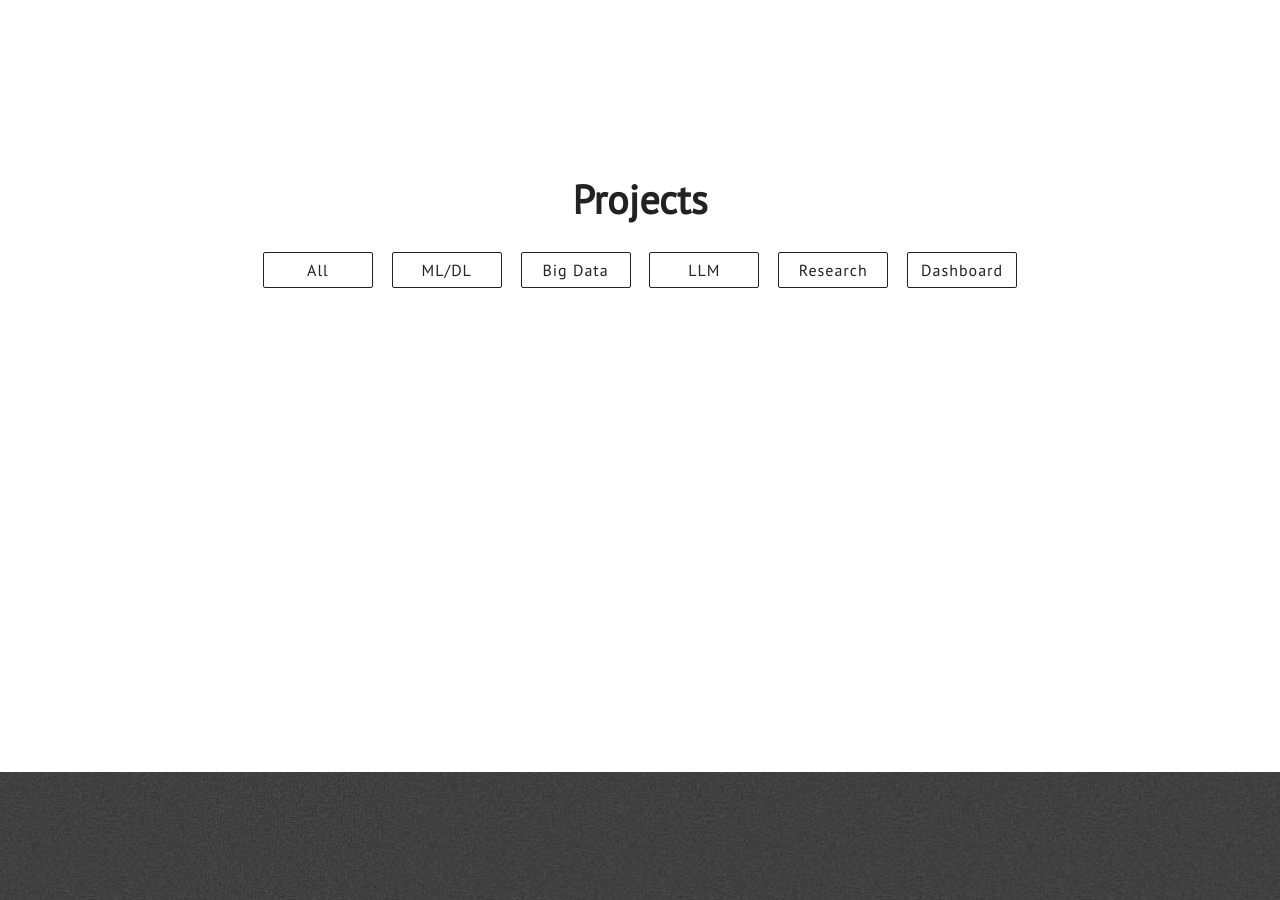
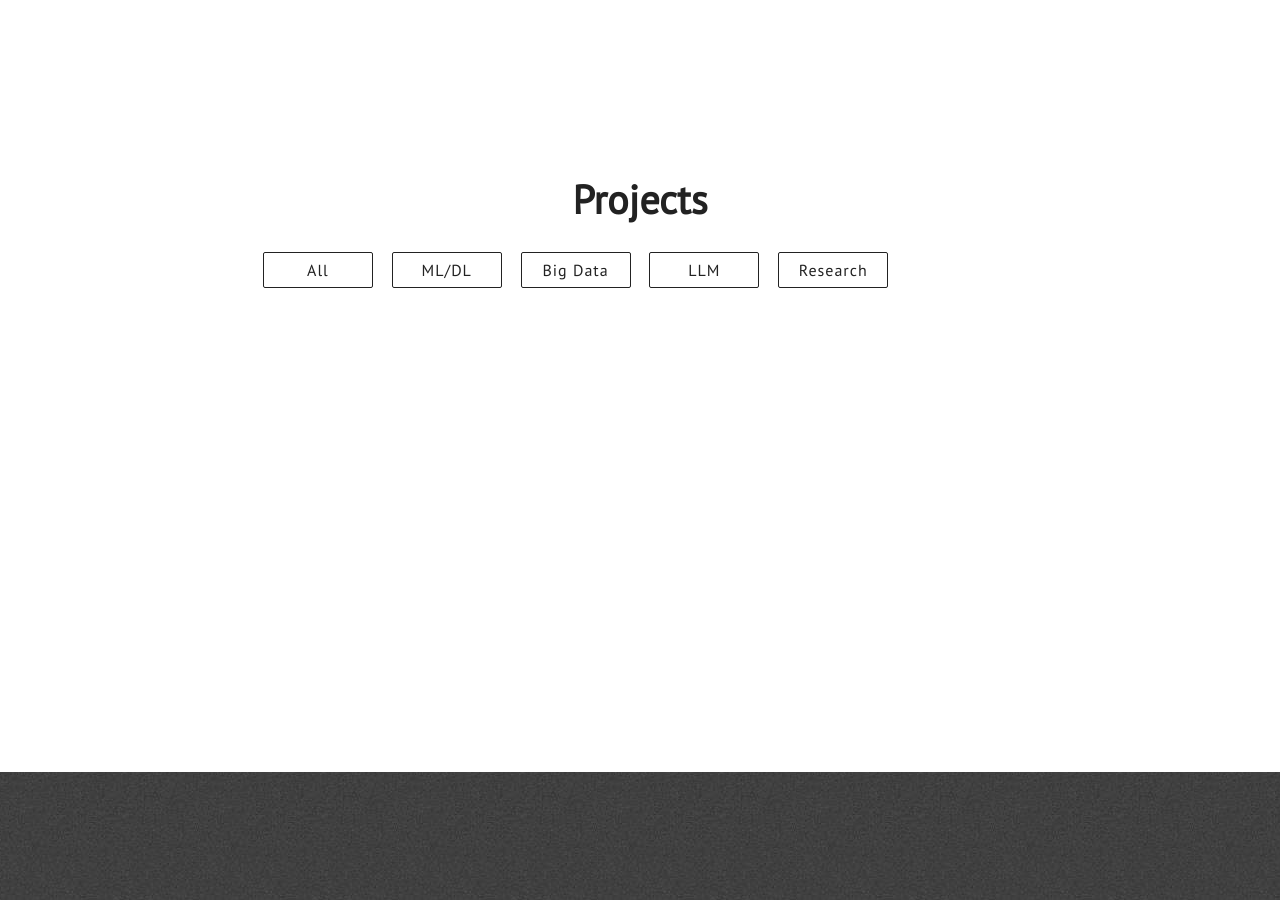
Before and after one commit to zenklinov/portfolio, a Jekyll site: the page built from index.html, in a window 1280 px wide and 900 px high, scrolled down 3188 px. Built offline with Jekyll 4.4.1, drawn with Linux system fonts in a browser that asks for light colours; nearby versions of some CDN libraries.

Commit message:
Update projects.html

```diff
--- a/_includes/projects.html
+++ b/_includes/projects.html
@@ -10,7 +10,6 @@
                     <a id="bigdata" class="semi-transparent-button with-border white-button" onclick="selected('bigdata')">Big Data</a>
                     <a id="llm" class="semi-transparent-button with-border white-button" onclick="selected('llm')">LLM</a>
                     <a id="research" class="semi-transparent-button with-border white-button" onclick="selected('research')">Research</a>
-                    <a id="dashboard" class="semi-transparent-button with-border white-button" onclick="selected('dashboard')">Dashboard</a>
 
                 </div>
 
```
